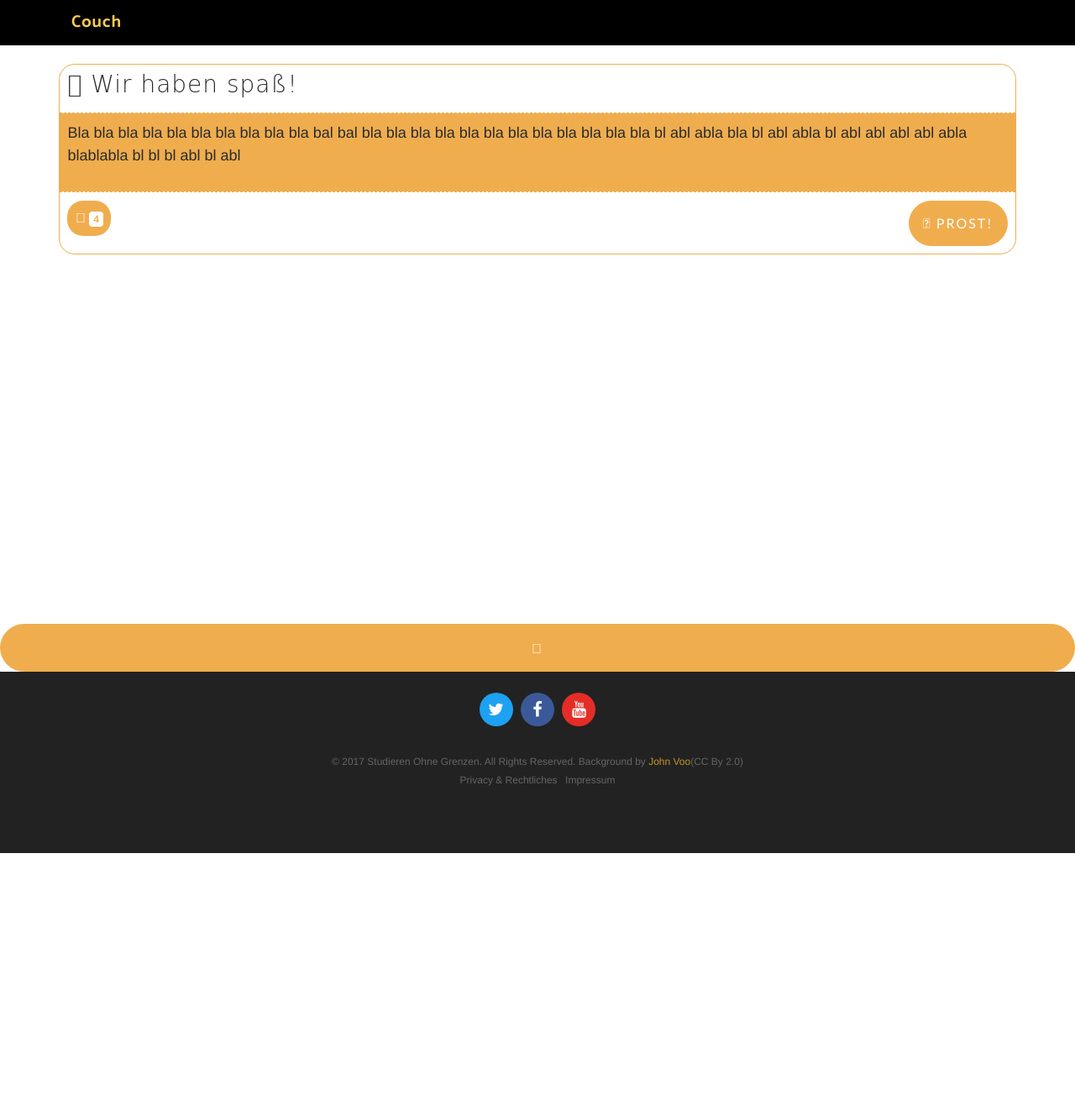
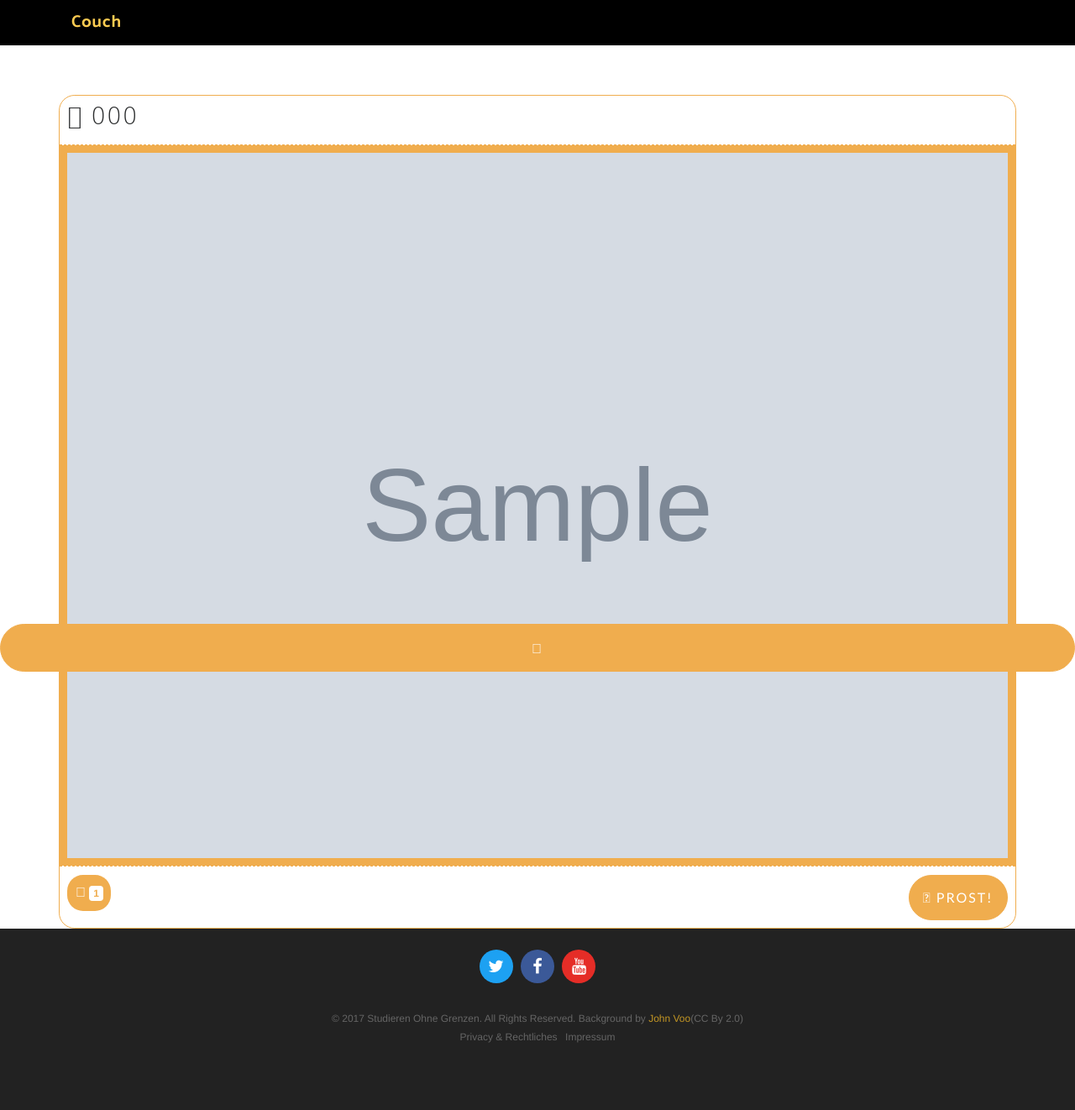
Before and after one commit to studieren-ohne-grenzen/schlemmenohnegrenzen, a Django app: template frontend/templates/frontend/couch/couch.html in a window 1280 px wide. Shown: the whole page at 84% size. Before the commit the page ends 1016 px from the top, so only its background shows below. Run offline with Django 3.2, Linux system fonts and the light colour scheme; the template is opened without the code that fills it: most values are stand-ins (such as "Sample title", 1, 10 or a date in 2020); grey boxes marked "Sample" are stand-in pictures; some libraries are stand-ins or nearby versions; some web fonts are replaced.

Commit message:
Update couch template

```diff
--- a/frontend/static/frontend/css/couch.css
+++ b/frontend/static/frontend/css/couch.css
@@ -199,7 +199,7 @@ h3 > i {
   min-width: 100%;
   border: #f0ad4e 1px solid;
   border-radius: .5cm;
-  margin-top: 2cm;
+  margin-top: 1cm;
   float: left;
 }
 
@@ -233,8 +233,9 @@ h3 > i {
   color: #f0ad4e;
 }
 
-.container {
+body > .container {
   min-height: 100%;
+  margin-top: 2cm;
 }
 
 footer {
--- a/frontend/templates/frontend/couch/couch.html
+++ b/frontend/templates/frontend/couch/couch.html
@@ -1,21 +1,24 @@
 {% extends "frontend/couch/base.html" %}
 {% block content %}
-
 <div class="container">
+{% for post in posts %}
   <div class="row">
     <div class="post panel panel-warning">
-      <div class="panel-heading"><h3><span class="fa-thumb-tack"></span> Wir haben spaß!</h3></div>
+      <div class="panel-heading"><h3><span class="fa-thumb-tack"></span> {{post.titel}}</h3></div>
       <div class="panel-body">
-        <p>Bla bla bla bla bla bla bla bla bla bla bal bal bla bla bla bla bla bla bla bla bla bla bla bla bl abl abla bla bl abl abla bl abl abl abl abl abla blablabla bl bl bl abl bl abl</p>
+        <img src="{{post.image}}" />
       </div>
       <div class="panel-footer">
-        <span class="prosts label label-warning pull-left"><span class="fa-beer"></span> <span class="badge">4</span></span>
+        <span class="prosts label label-warning pull-left"><span class="fa-beer"></span> <span class="badge">{{post.vote_set|length}}</span></span>
         <button class="prost-this btn btn-warning pull-right" type="button">
           <span class="fa-beer"></span> Prost!
         </button>
       </div>
     </div>
   </div>
+{% empty %}
+  <p>Es hat noch niemand etwas getoastet... Sprich einen Toast aus!</p>
+{% endfor %}
 </div>
 
 <div class="add-container">
```
